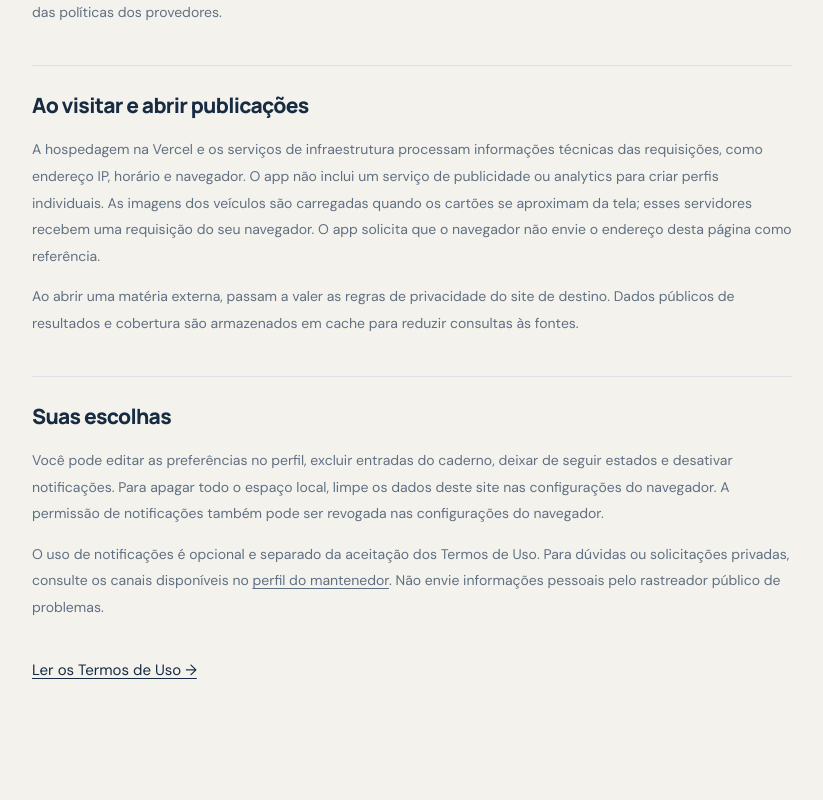
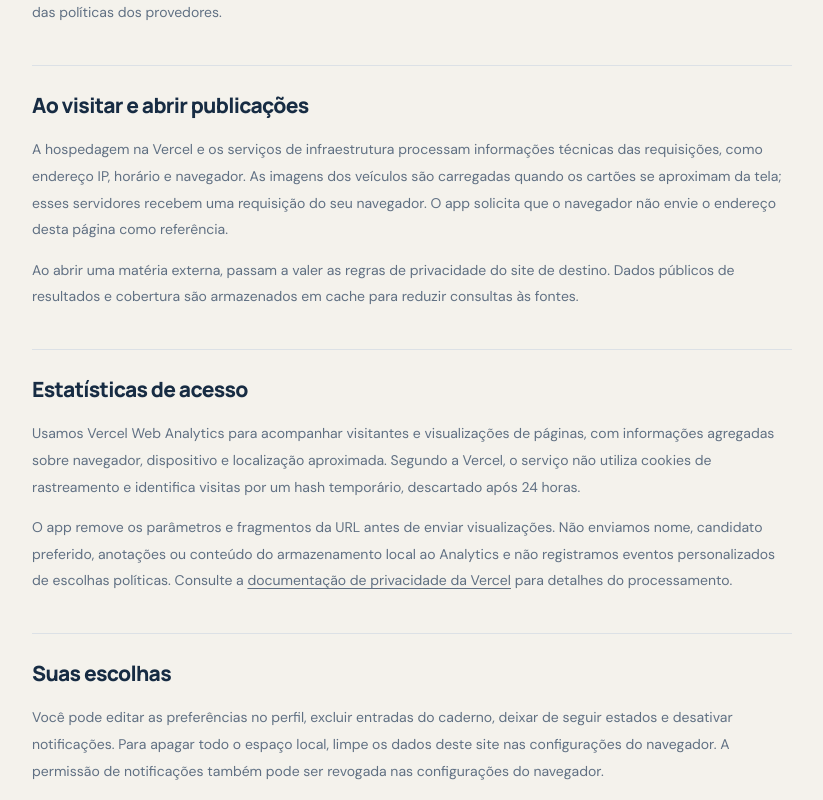
Before and after one commit to alejandroBR17/observatorio-do-voto, a Next.js app: page /privacidade in a window 1280 px wide. Shown: the part 720-1520 px from the top of the page, without its empty margins (228-1051 px from the left). Before the commit the page ends 1470 px from the top, so only its background shows below. Built offline with nearby package versions, Linux system fonts and the light colour scheme; no server answers.

Commit message:
feat: integrate privacy-aware Vercel Web Analytics

```diff
--- /dev/null
+++ b/app/components/site-analytics.tsx
@@ -0,0 +1,22 @@
+'use client';
+
+import { Analytics } from '@vercel/analytics/next';
+
+export function SiteAnalytics() {
+  return (
+    <Analytics
+      beforeSend={(event) => {
+        if (event.type !== 'pageview') return null;
+        try {
+          const url = new URL(event.url);
+          // Count visits without sending filters, URL fragments or personal query values.
+          url.search = '';
+          url.hash = '';
+          return { ...event, url: url.href };
+        } catch {
+          return null;
+        }
+      }}
+    />
+  );
+}
--- a/app/layout.tsx
+++ b/app/layout.tsx
@@ -1,4 +1,5 @@
 import type { Metadata } from 'next';
+import { SiteAnalytics } from './components/site-analytics';
 import './globals.css';
 import './redesign.css';
 import './motion.css';
@@ -77,7 +78,10 @@ export default function RootLayout({
           }}
         />
       </head>
-      <body className="antialiased">{children}</body>
+      <body className="antialiased">
+        {children}
+        <SiteAnalytics />
+      </body>
     </html>
   );
 }
--- a/app/privacidade/page.tsx
+++ b/app/privacidade/page.tsx
@@ -6,7 +6,7 @@ export default function Privacy() {
       <Link href="/" className="source">
         ← Voltar ao Observatório
       </Link>
-      <span className="eyebrow">ATUALIZADO EM 9 DE OUTUBRO DE 2026</span>
+      <span className="eyebrow">ATUALIZADO EM 10 DE OUTUBRO DE 2026</span>
       <h1>Seu navegador, seu espaço.</h1>
       <p>
         Este aviso explica os dados usados pelo Observatório do Voto. O responsável pela manutenção
@@ -47,16 +47,37 @@ export default function Privacy() {
         <h2>Ao visitar e abrir publicações</h2>
         <p>
           A hospedagem na Vercel e os serviços de infraestrutura processam informações técnicas das
-          requisições, como endereço IP, horário e navegador. O app não inclui um serviço de
-          publicidade ou analytics para criar perfis individuais. As imagens dos veículos são
-          carregadas quando os cartões se aproximam da tela; esses servidores recebem uma requisição
-          do seu navegador. O app solicita que o navegador não envie o endereço desta página como
+          requisições, como endereço IP, horário e navegador. As imagens dos veículos são carregadas
+          quando os cartões se aproximam da tela; esses servidores recebem uma requisição do seu
+          navegador. O app solicita que o navegador não envie o endereço desta página como
           referência.
         </p>
         <p>
           Ao abrir uma matéria externa, passam a valer as regras de privacidade do site de destino.
           Dados públicos de resultados e cobertura são armazenados em cache para reduzir consultas
           às fontes.
+        </p>
+      </section>
+      <section>
+        <h2>Estatísticas de acesso</h2>
+        <p>
+          Usamos Vercel Web Analytics para acompanhar visitantes e visualizações de páginas, com
+          informações agregadas sobre navegador, dispositivo e localização aproximada. Segundo a
+          Vercel, o serviço não utiliza cookies de rastreamento e identifica visitas por um hash
+          temporário, descartado após 24 horas.
+        </p>
+        <p>
+          O app remove os parâmetros e fragmentos da URL antes de enviar visualizações. Não enviamos
+          nome, candidato preferido, anotações ou conteúdo do armazenamento local ao Analytics e não
+          registramos eventos personalizados de escolhas políticas. Consulte a{' '}
+          <a
+            href="https://vercel.com/docs/analytics/privacy-policy"
+            target="_blank"
+            rel="noreferrer"
+          >
+            documentação de privacidade da Vercel
+          </a>{' '}
+          para detalhes do processamento.
         </p>
       </section>
       <section>
--- a/package.json
+++ b/package.json
@@ -24,6 +24,7 @@
   "dependencies": {
     "@libsql/client": "0.18.0",
     "@radix-ui/react-dropdown-menu": "^2.1.25",
+    "@vercel/analytics": "^2.0.1",
     "@vercel/functions": "3.9.11",
     "lucide-react": "1.31.0",
     "next": "^16.3.8",
```
Also changed, not shown: 3 other files (tests, documents, lock files or other folders).
